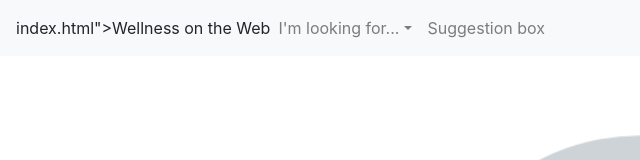
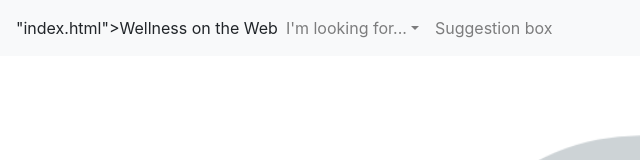
Before and after one commit to Sarah-Lewis/Team-two, a plain HTML site: page index.html in a window 1280 px wide. Shown: the top 160 px of the page, 0-640 px from the left. Drawn offline with nearby package versions, Linux system fonts and the light colour scheme.

Commit message:
Update index.html

```diff
--- a/index.html
+++ b/index.html
@@ -11,7 +11,7 @@
 
   <body>
     <!-- nav bar -->
-    <nav class="navbar navbar-expand-lg navbar-light bg-light">index.html">Wellness on the Web</a>
+    <nav class="navbar navbar-expand-lg navbar-light bg-light">"index.html">Wellness on the Web</a>
         <button class="navbar-toggler" type="button" data-toggle="collapse" data-target="#navbarSupportedContent" aria-controls="navbarSupportedContent" aria-expanded="false" aria-label="Toggle navigation">
           <span class="navbar-toggler-icon"></span>
         </button>
```
